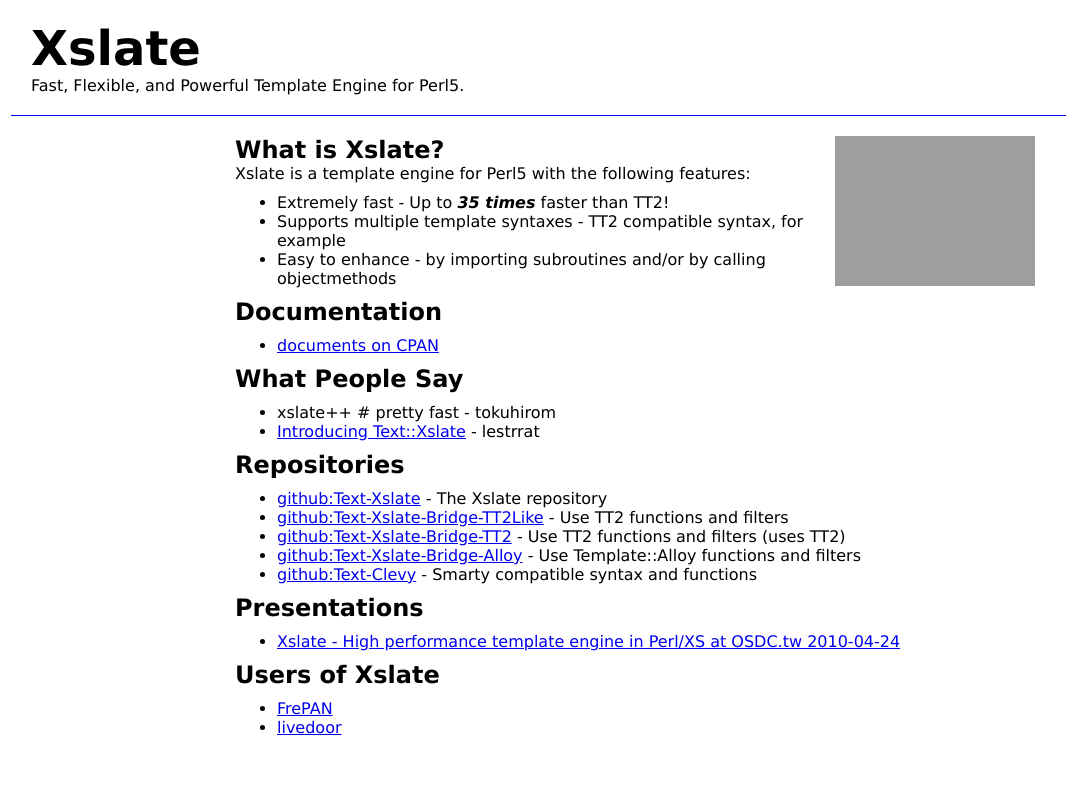
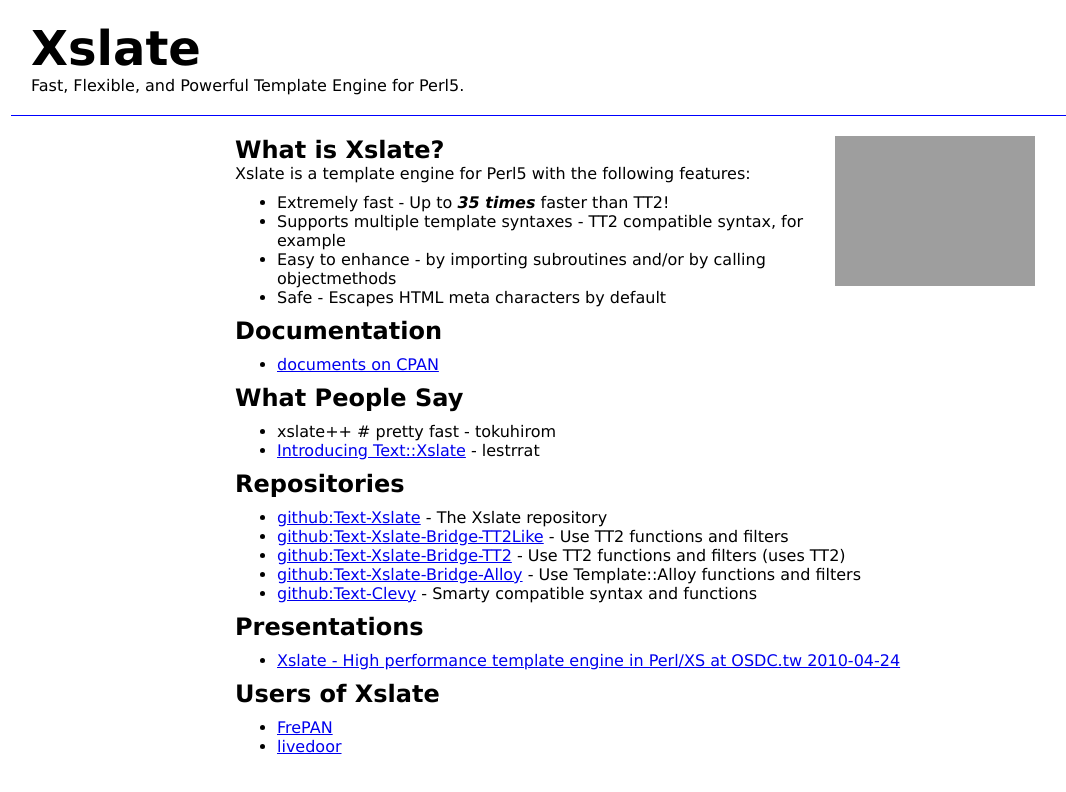
Before and after one commit to xslate/xslate.github.com, a plain HTML site: page index.html in a window 1280 px wide. Shown: the whole page, without its empty margins (5-1071 px from the left). Drawn offline with Linux system fonts and the light colour scheme; grey boxes are pictures that could not be loaded.

Commit message:
Add a feature

```diff
--- a/index.html
+++ b/index.html
@@ -23,6 +23,7 @@
         <li>Extremely fast - Up to <em>35 times</em> faster than TT2!</li>
         <li>Supports multiple template syntaxes - TT2 compatible syntax, for example</li>
         <li>Easy to enhance - by importing subroutines and/or by calling objectmethods</li>
+        <li>Safe - Escapes HTML meta characters by default</li>
     </ul>
 
     <h2>Documentation</h2>
```
